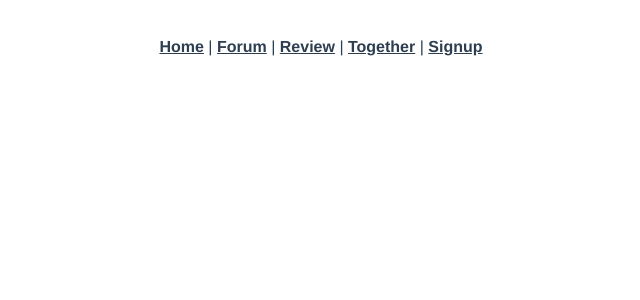
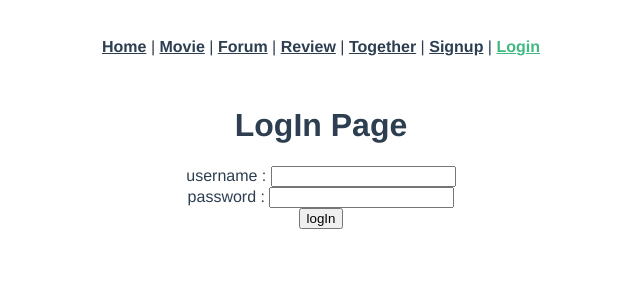
Before and after one commit to doyeong96/GMWM, a Vue app in the folder front-end/: page /login in a window 1280 px wide. Shown: the top 300 px of the page, without its empty margins (319-959 px from the left). Built offline with nearby package versions, Linux system fonts and the light colour scheme.

Commit message:
finalPJT

```diff
--- a/front-end/src/App.vue
+++ b/front-end/src/App.vue
@@ -2,10 +2,12 @@
   <div id="app">
     <nav>
       <router-link to="/">Home</router-link> |
+      <router-link :to="{name :'ShowMoviesView'}">Movie</router-link> |
       <router-link :to="{name :'ForumView'}">Forum</router-link> |
       <router-link :to="{name :'ReviewView'}">Review</router-link> |
       <router-link :to="{name :'TogetherView'}">Together</router-link> |
-      <router-link :to="{name :'SignupView'}">Signup</router-link>
+      <router-link :to="{name :'SignupView'}">Signup</router-link> |
+      <router-link :to="{name :'LoginView'}">Login</router-link>
     </nav>
     <router-view/>
   </div>
--- a/front-end/src/router/index.js
+++ b/front-end/src/router/index.js
@@ -18,6 +18,10 @@ import TogetherUpdateView from '@/views/Community/Together/TogetherUpdateView'
 import TogetherDetailView from '@/views/Community/Together/TogetherDetailView'
 //User
 import SignupView from '@/views/User/SignupView'
+import LoginView from '@/views/User/LoginView'
+//Movie
+import ShowMoviesView from '@/views/Movie/ShowMoviesView'
+import SelectGenreView from '@/views/Movie/SelectGenreView'
 Vue.use(VueRouter)
 
 const routes = [
@@ -96,8 +100,23 @@ const routes = [
     path: '/signup',
     name: 'SignupView',
     component : SignupView,
+  },
+  {
+    path: '/login',
+    name: 'LoginView',
+    component : LoginView,
+  },
+  //movie
+  {
+    path: '/showmovie',
+    name: 'ShowMoviesView',
+    component : ShowMoviesView,
+  },
+  {
+    path: '/selectgenre',
+    name: 'SelectGenreView',
+    component : SelectGenreView,
   }
-
 ]
 
 const router = new VueRouter({
--- a/front-end/src/store/index.js
+++ b/front-end/src/store/index.js
@@ -26,7 +26,7 @@ export default new Vuex.Store({
     together: (state) => state.together,
   },
   mutations: {
-    SAVE_TOKEN : (state,token) => state.token = token,
+    SET_TOKEN : (state,token) => state.token = token,
     // forum
     GET_FORUMS : (state, forums) => state.forums = forums,
     GET_FORUM : (state, forum) => state.forum = forum,
@@ -46,8 +46,20 @@ export default new Vuex.Store({
         data: {...payload}
       })
       .then((res) => {
-        commit('SAVE_TOKEN', res.data.key)
+        commit('SET_TOKEN', res.data.key)
         router.push({ name : 'HomeView'})
+      })
+      .catch((err) => console.log(err))
+    },
+    login({commit},payload) {
+      axios({
+        method : 'post',
+        url : `${API_URL}/accounts/login/`,
+        data: {...payload}
+      })
+      .then((res) => {
+        commit('SET_TOKEN', res.data.key)
+        router.push({name : 'ForumView'})
       })
       .catch((err) => console.log(err))
     },
--- /dev/null
+++ b/front-end/src/views/Movie/SelectGenreView.vue
@@ -0,0 +1,17 @@
+<template>
+  <div>
+    <h2>SelectGenreView</h2>
+  </div>
+
+</template>
+
+<script>
+export default {
+  name : 'SelectGenreView',
+
+}
+</script>
+
+<style>
+
+</style>
--- /dev/null
+++ b/front-end/src/views/Movie/ShowMoviesView.vue
@@ -0,0 +1,15 @@
+<template>
+  <div>
+    <h2>ShowMoviesView</h2>
+  </div>
+</template>
+
+<script>
+export default {
+  name : 'ShowMoviesView',
+}
+</script>
+
+<style>
+
+</style>
--- /dev/null
+++ b/front-end/src/views/User/LoginView.vue
@@ -0,0 +1,38 @@
+<template>
+  <div>
+    <h1>LogIn Page</h1>
+    <form @submit.prevent="login">
+      <label for="username">username : </label>
+      <input type="text" id="username" v-model="username"><br>
+
+      <label for="password"> password : </label>
+      <input type="password" id="password" v-model="password"><br>
+
+      <input type="submit" value="logIn">
+    </form>
+  </div>
+</template>
+
+<script>
+export default {
+  name: 'LoginView',
+  data() {
+    return {
+      username: null,
+      password: null,
+    }
+  },
+  methods: {
+    login() {
+      const username = this.username
+      const password = this.password
+
+      const payload = {
+        username: username,
+        password: password,
+      }
+      this.$store.dispatch('login', payload)
+    }
+  }
+}
+</script>
```
Also changed, not shown: front-end/src/views/Movie/MovieDetailView.vue (added, +15 -0 lines), 1 other file (tests, documents, lock files or other folders).
